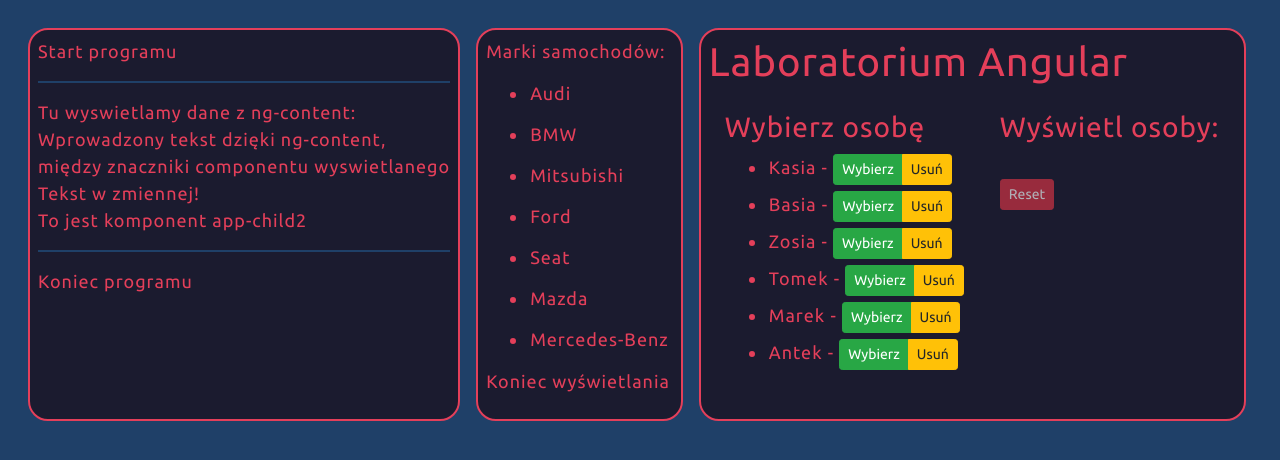
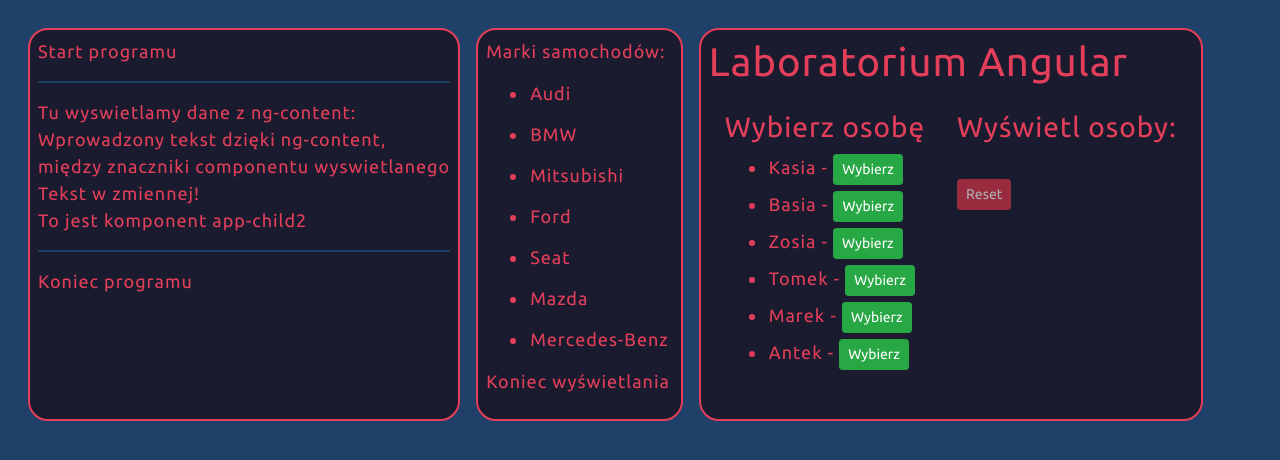
Before and after one commit to miq87/LAB4MM, an Angular app: page / in a window 1280 px wide. Shown: the top 460 px of the page. Built offline with nearby package versions, Linux system fonts and the light colour scheme.

Commit message:
LAB4 - zadania

```diff
--- a/src/app/app.component.ts
+++ b/src/app/app.component.ts
@@ -11,6 +11,7 @@ export class AppComponent {
   tekstWZmiennej = "Tekst w zmiennej!"
 
   cars = [ 'Audi', 'BMW', 'Mitsubishi', 'Ford', 'Seat', 'Mazda', 'Mercedes-Benz' ]
+
   osoby = [ 'Kasia', 'Basia', 'Zosia', 'Tomek', 'Marek', 'Antek' ];
 
 }
--- a/src/app/components/wybierz-osobe/wybierz-osobe.component.html
+++ b/src/app/components/wybierz-osobe/wybierz-osobe.component.html
@@ -5,7 +5,6 @@
             <span>{{ osoba }} - </span>
             <div class="btn-group" role="group" aria-label="Operacje">
                 <button class="btn btn-success btn-sm" (click)="onClick(osoba)">Wybierz</button>
-                <button class="btn btn-warning btn-sm" (click)="onRemove(osoba)">Usuń</button>
             </div>
         </li>
     </ul>
```
